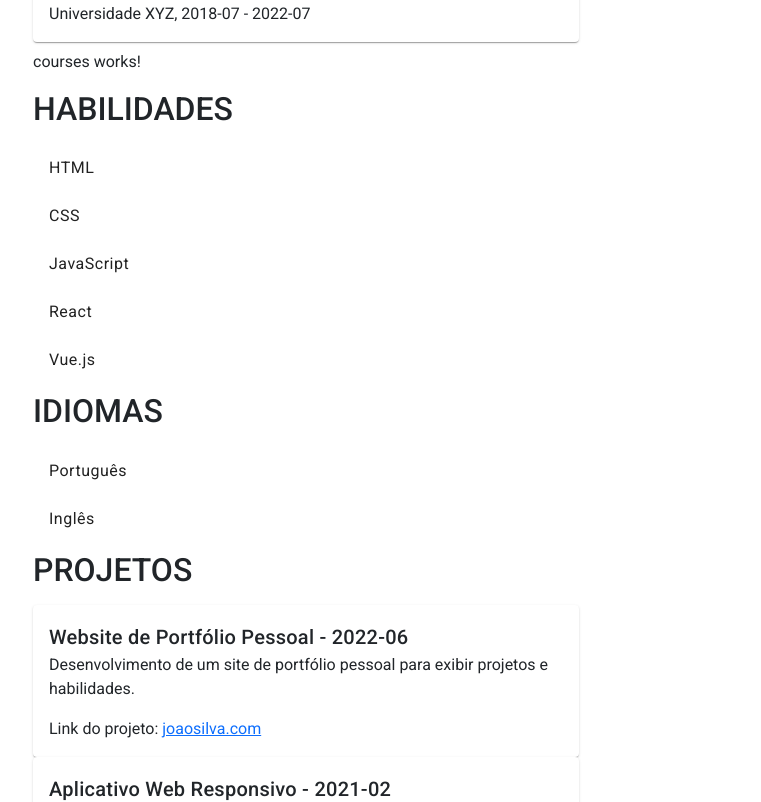
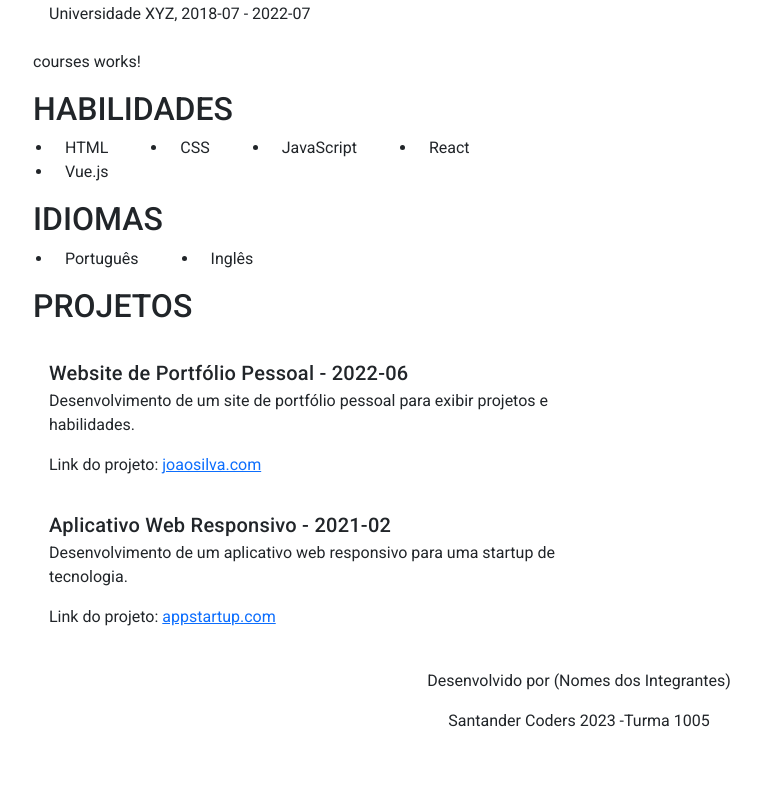
Before and after one commit to GyanRibeiro/CAPA, an Angular app: page / in a window 1280 px wide. Shown: the part 603-1405 px from the top of the page, without its empty margins (61-822 px from the left). After the commit the page ends 1360 px from the top, so only its background shows below. Built offline with nearby package versions, Linux system fonts and the light colour scheme.

Commit message:
remoção da box-shadow dos cards e mudança nas listas de skills e languages para serem apresentadas na horizontal

```diff
--- a/src/app/components/languages/languages.component.html
+++ b/src/app/components/languages/languages.component.html
@@ -1,6 +1,6 @@
 <h2>IDIOMAS</h2>
-<mat-list>
-  <mat-list-item *ngFor="let language of languages">
+<ul class="row row-cols-auto">
+  <li class="col me-5" *ngFor="let language of languages">
     {{ language }}
-  </mat-list-item>
-</mat-list>
+  </li>
+</ul>
--- a/src/app/components/skills/skills.component.html
+++ b/src/app/components/skills/skills.component.html
@@ -1,6 +1,6 @@
 <h2>HABILIDADES</h2>
-<mat-list>
-  <mat-list-item *ngFor="let skill of skills">
+<ul class="row row-cols-auto">
+  <li class="col me-5" *ngFor="let skill of skills">
     {{ skill }}
-  </mat-list-item>
-</mat-list>
+  </li>
+</ul>
--- a/src/styles.scss
+++ b/src/styles.scss
@@ -2,3 +2,7 @@
 
 html, body { height: 100%; }
 body { margin: 0; font-family: Roboto, "Helvetica Neue", sans-serif; }
+
+mat-card {
+    box-shadow: none !important;
+}
```
